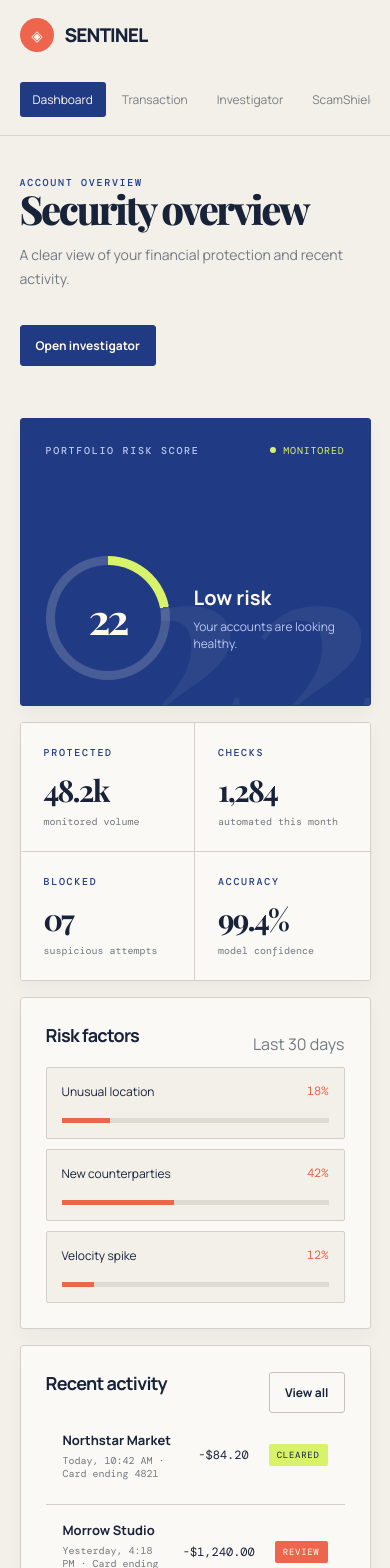
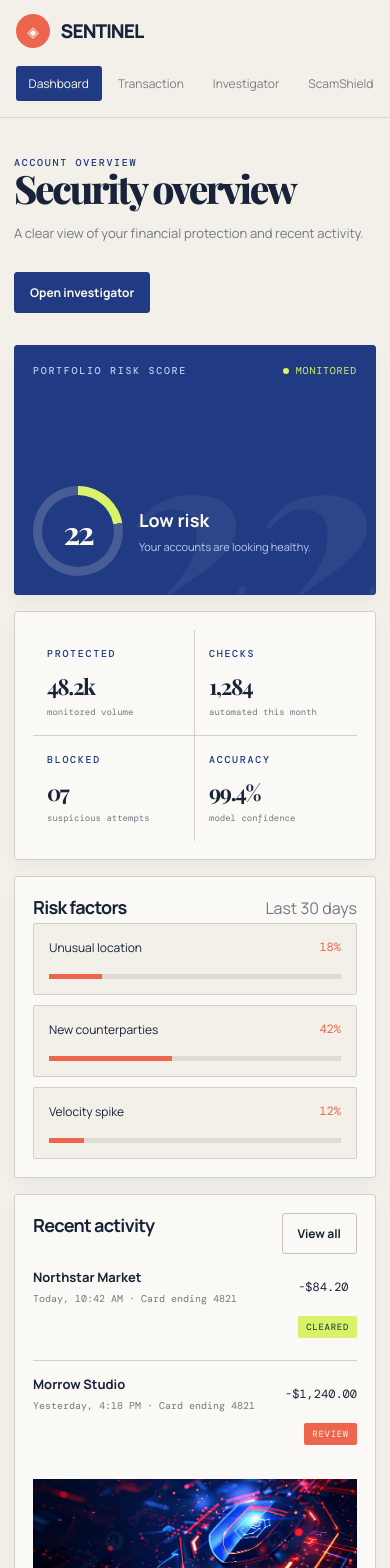
Before and after one commit to SANJEEVNATHCP/Sentinel-X, a React (Vite) app in the folder frontend/: page / in a window 390 px wide. Shown: the top 1568 px of the page. Built offline with nearby package versions, Linux system fonts and the light colour scheme.

Commit message:
Improve responsive dashboard layout

```diff
--- a/frontend/src/style.css
+++ b/frontend/src/style.css
@@ -89,4 +89,53 @@ h2 { font-size: 18px; letter-spacing: -.04em; margin-bottom: 20px; }
 .feature-icon { font-size: 23px; margin-bottom: 28px; color: #ed654c; }
 .feature h3 { font-size: 16px; margin-bottom: 8px; }
 .feature p { font-size: 13px; margin-bottom: 0; }
-@media (max-width: 760px) { .navbar, .page-intro { align-items: flex-start; flex-direction: column; } .navbar { display: flex; } .navbar .brand, .navbar .nav-links, .navbar .profile { align-self: flex-start; } .navbar .brand { order: -1; } .nav-links { width: 100%; overflow-x: auto; } .main-content { padding-top: 40px; } .dashboard-grid, .detail-grid { grid-template-columns: 1fr; } .factor-list, .feature-list { grid-template-columns: 1fr; } .wide-panel { grid-column: auto; } .profile { display: none; } }
+@media (max-width: 1050px) {
+  .main-content { padding-right: 4vw; padding-left: 4vw; }
+  .navbar { padding-right: 4vw; padding-left: 4vw; }
+  .dashboard-grid { grid-template-columns: 1fr; }
+  .wide-panel { grid-column: auto; }
+}
+
+@media (max-width: 760px) {
+  .navbar, .page-intro { align-items: flex-start; flex-direction: column; }
+  .navbar { display: flex; gap: 18px; padding-top: 14px; padding-bottom: 14px; }
+  .navbar .brand, .navbar .nav-links, .navbar .profile { align-self: flex-start; }
+  .navbar .brand { order: -1; }
+  .nav-links { width: 100%; overflow-x: auto; padding-bottom: 2px; scrollbar-width: none; }
+  .nav-links::-webkit-scrollbar { display: none; }
+  .nav-button { flex: 0 0 auto; }
+  .main-content { padding: 38px 20px 60px; }
+  .page-intro { gap: 24px; margin-bottom: 32px; }
+  h1 { font-size: clamp(40px, 13vw, 58px); overflow-wrap: anywhere; }
+  .page-intro .muted { font-size: 13px; }
+  .dashboard-grid, .detail-grid { grid-template-columns: 1fr; }
+  .factor-list, .feature-list { grid-template-columns: 1fr; }
+  .wide-panel { grid-column: auto; }
+  .panel { padding: 18px; }
+  .risk-panel { min-height: 250px; }
+  .risk-score { gap: 16px; }
+  .score-ring { width: 104px; height: 104px; }
+  .score-copy strong { font-size: 18px; }
+  .stats-panel { grid-template-columns: 1fr 1fr; }
+  .stat { min-width: 0; padding: 17px 14px; }
+  .stat-value { font-size: 25px; }
+  .factor-title { gap: 10px; }
+  .transaction { grid-template-columns: minmax(0, 1fr) auto; gap: 10px; padding: 14px 0; }
+  .transaction .amount { grid-column: 2; grid-row: 1; }
+  .transaction .tag { grid-column: 2; grid-row: 2; justify-self: end; }
+  .transaction small { display: block; max-width: 100%; line-height: 1.5; }
+  .activity-gallery { height: 145px; }
+  .profile { display: none; }
+}
+
+@media (max-width: 420px) {
+  .main-content { padding-right: 14px; padding-left: 14px; }
+  h1 { font-size: 39px; }
+  .panel-heading { align-items: flex-start; }
+  .panel-heading h2 { margin-bottom: 0; }
+  .score-ring { width: 90px; height: 90px; }
+  .score-value { font-size: 32px; }
+  .score-copy span { font-size: 11px; }
+  .stat-value { font-size: 22px; }
+  .stat-label { font-size: 9px; }
+}
```
